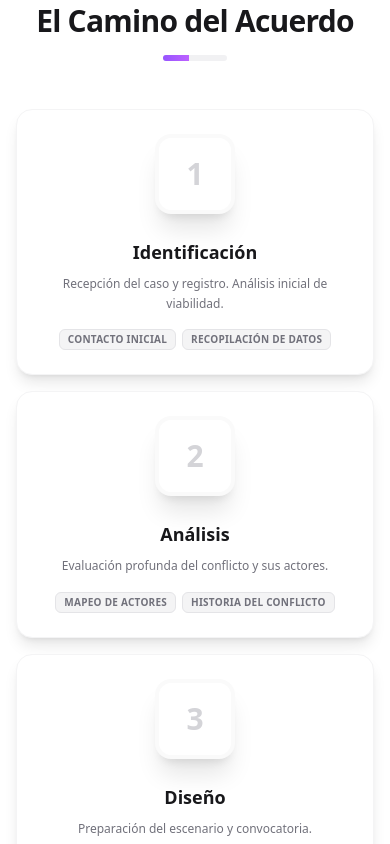
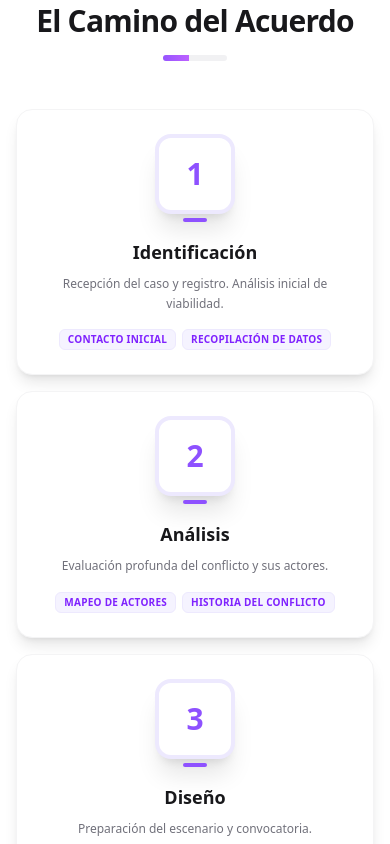
Before and after one commit to Juan-Ayme/mediacion, a React (Vite) app: page / in a window 390 px wide. Shown: the part 3940-4784 px from the top of the page. Built offline with nearby package versions, Linux system fonts and the light colour scheme.

Commit message:
primero mejora

```diff
--- a/src/App.tsx
+++ b/src/App.tsx
@@ -400,9 +400,9 @@ const ProcessSection = () => (
             transition={{ delay: idx * 0.15 }}
             className="group relative bg-white md:bg-transparent rounded-2xl p-6 md:p-4 shadow-lg md:shadow-none border md:border-none border-zinc-100 flex flex-col items-center text-center z-10 hover:bg-zinc-50 active:bg-zinc-50 active:scale-[0.98] transition-all"
           >
-            <div className="w-20 h-20 rounded-2xl bg-white border-4 border-zinc-50 shadow-xl flex items-center justify-center text-3xl font-black text-zinc-300 group-hover:text-violet-500 group-hover:border-violet-100 transition-all duration-300 mb-6 relative">
+            <div className="w-20 h-20 rounded-2xl bg-white border-4 border-violet-100 md:border-zinc-50 shadow-xl flex items-center justify-center text-3xl font-black text-violet-500 md:text-zinc-300 group-hover:text-violet-500 group-hover:border-violet-100 transition-all duration-300 mb-6 relative">
               {stage.number}
-              <div className="absolute -bottom-3 left-1/2 -translate-x-1/2 w-6 h-1 bg-violet-500 rounded-full opacity-0 group-hover:opacity-100 transition-opacity"></div>
+              <div className="absolute -bottom-3 left-1/2 -translate-x-1/2 w-6 h-1 bg-violet-500 rounded-full opacity-100 md:opacity-0 group-hover:opacity-100 transition-opacity"></div>
             </div>
 
             <h3 className="text-lg font-bold text-zinc-900 mb-2">{stage.title}</h3>
@@ -410,7 +410,7 @@ const ProcessSection = () => (
 
             <div className="flex flex-wrap justify-center gap-1.5">
               {stage.steps.map((step, sIdx) => (
-                <span key={sIdx} className="px-2 py-0.5 text-[10px] rounded-md font-bold uppercase tracking-wide bg-zinc-100 text-zinc-500 border border-zinc-200 group-hover:bg-violet-50 group-hover:text-violet-600 group-hover:border-violet-100 transition-colors">
+                <span key={sIdx} className="px-2 py-0.5 text-[10px] rounded-md font-bold uppercase tracking-wide bg-violet-50 text-violet-600 border-violet-100 md:bg-zinc-100 md:text-zinc-500 md:border-zinc-200 border group-hover:bg-violet-50 group-hover:text-violet-600 group-hover:border-violet-100 transition-colors">
                   {step}
                 </span>
               ))}
```
